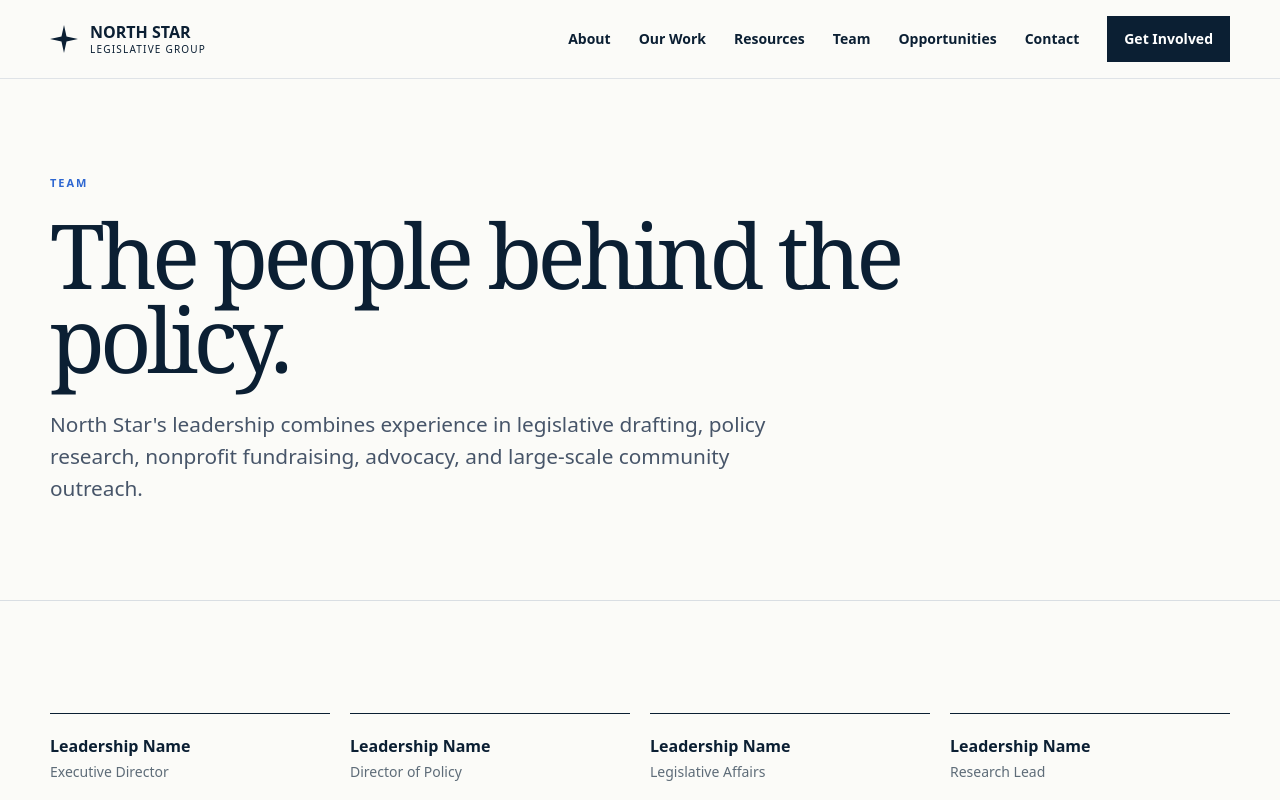
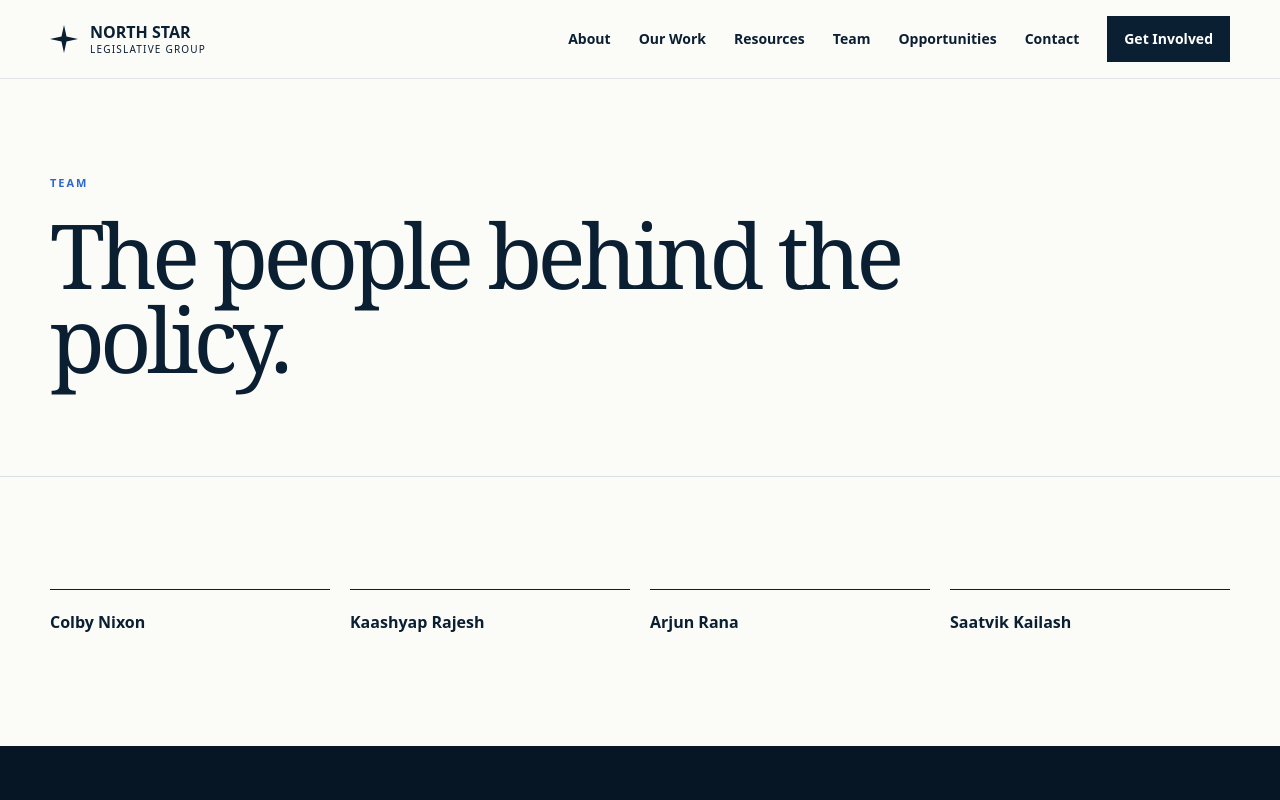
Before and after one commit to Archer4K/north-star-legislative-group, a Next.js app: page /team in a window 1280 px wide. Shown: the top 800 px of the page. Built offline with nearby package versions, Linux system fonts and the light colour scheme.

Commit message:
Update impact metrics and team names

```diff
--- a/app/team/page.tsx
+++ b/app/team/page.tsx
@@ -1,3 +1,20 @@
 import { PageHero } from "@/components/PageHero";
-const people=[["Leadership Name","Executive Director"],["Leadership Name","Director of Policy"],["Leadership Name","Legislative Affairs"],["Leadership Name","Research Lead"],["Team Member","Policy Analyst"],["Team Member","Policy Analyst"],["Team Member","Outreach"],["Advisor","Advisor"]];
-export default function Team(){return <><PageHero kicker="Team" title={"The people behind the policy."}><p className="lede mt-7 max-w-3xl">North Star's leadership combines experience in legislative drafting, policy research, nonprofit fundraising, advocacy, and large-scale community outreach.</p></PageHero><section className="section"><div className="container-site grid gap-5 sm:grid-cols-2 lg:grid-cols-4">{people.map(([n,r],i)=><div key={i} className="border-t border-ink pt-5"><h3 className="font-bold">{n}</h3><p className="mt-1 text-sm text-muted">{r}</p></div>)}</div></section></>}
+
+const people = ["Colby Nixon", "Kaashyap Rajesh", "Arjun Rana", "Saatvik Kailash"];
+
+export default function Team() {
+  return (
+    <>
+      <PageHero kicker="Team" title="The people behind the policy." />
+      <section className="section">
+        <div className="container-site grid gap-5 sm:grid-cols-2 lg:grid-cols-4">
+          {people.map((name) => (
+            <div key={name} className="border-t border-ink pt-5">
+              <h2 className="font-bold">{name}</h2>
+            </div>
+          ))}
+        </div>
+      </section>
+    </>
+  );
+}
--- a/data/site.ts
+++ b/data/site.ts
@@ -1,6 +1,6 @@
 export const impact = [
-  { value:"5+", label:"Pieces of legislation introduced" },
-  { value:"$20K+", label:"Raised for nonprofit initiatives" },
+  { value:"5+", label:"Legislation drafted" },
+  { value:"$10K+", label:"Money raised" },
   { value:"6+", label:"Nonprofits supported" },
   { value:"10+", label:"Volunteers mobilized" },
 ];
```
